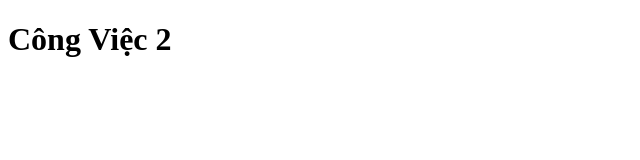
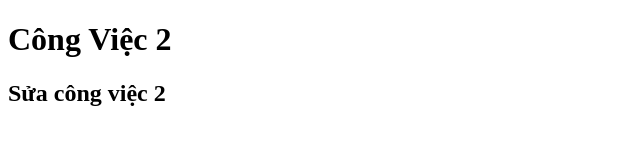
Before and after one commit to ngogiabao1234/duan5, a plain HTML site: page index.html in a window 1280 px wide. Shown: the whole page, without its empty margins (0-640 px from the left). Drawn offline with Linux system fonts and the light colour scheme.

Commit message:
2. Công việc 2

```diff
--- a/index.html
+++ b/index.html
@@ -7,5 +7,6 @@
   </head>
   <body>
     <h1>Công Việc 2</h1>
+    <h2>Sửa công việc 2</h2>
   </body>
 </html>
```
